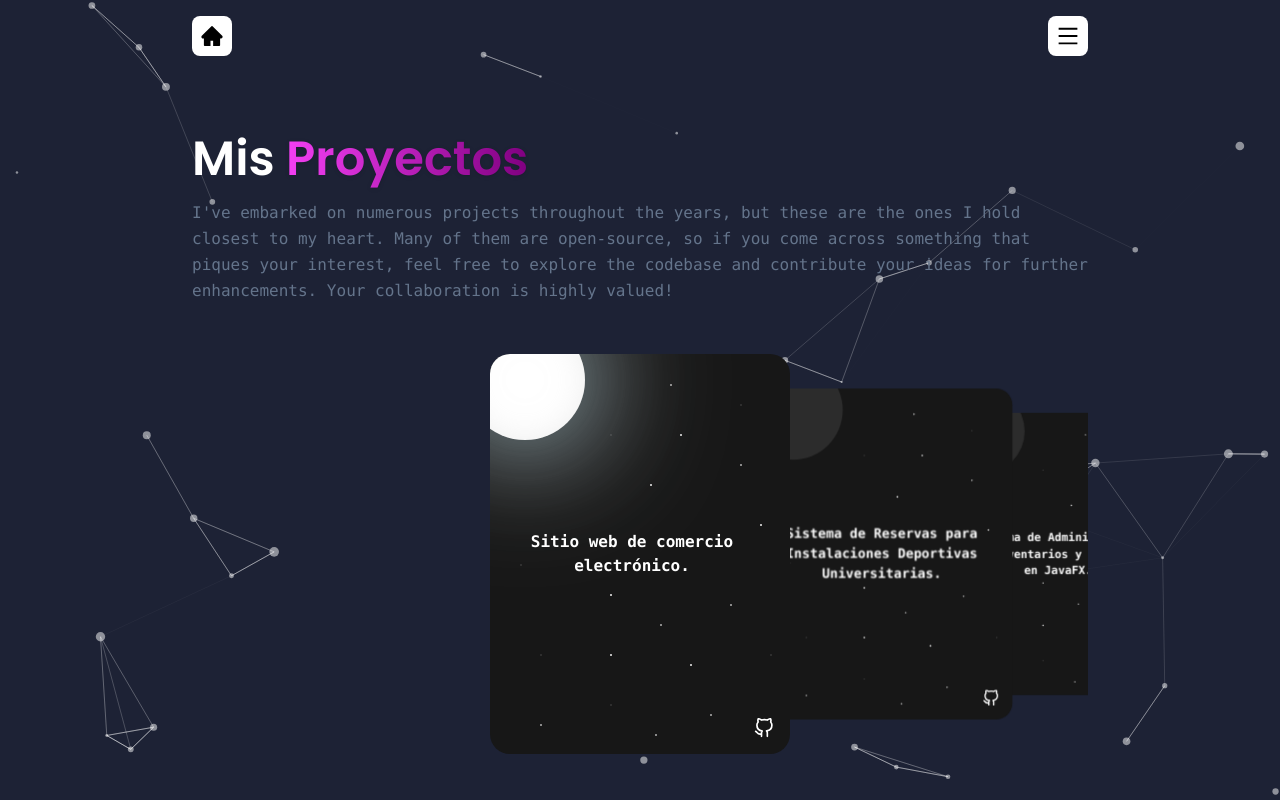
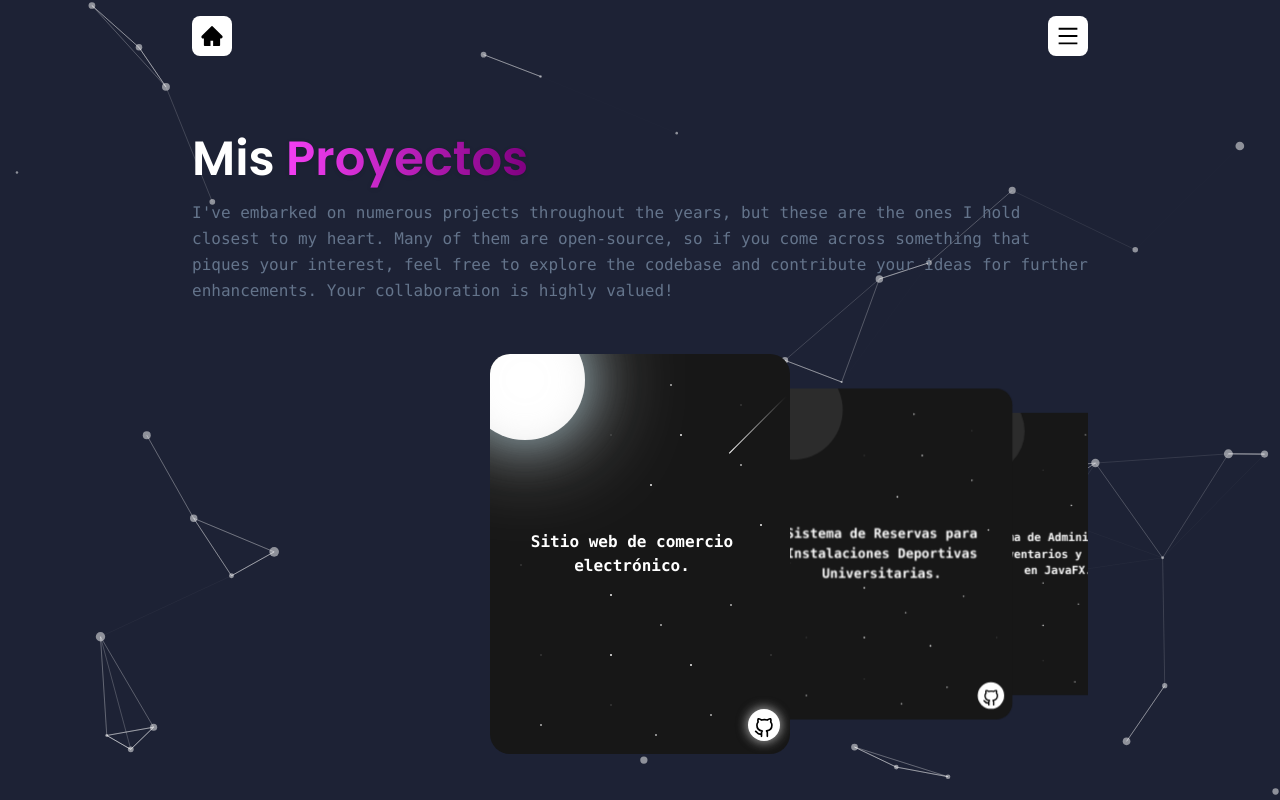
Before and after one commit to juanbep/Portafolio, a React (Vite) app: page /Portafolio/projects in a window 1280 px wide. Shown: the top 800 px of the page. Built offline with nearby package versions, Linux system fonts and the light colour scheme.

Commit message:
projects swiper-card v1.2

```diff
--- a/src/index.css
+++ b/src/index.css
@@ -209,11 +209,11 @@ body:has(.card-swiper[data-color="green"]:hover) {
 
 /*swiper card's*/
 
-.card-swiper-container {
+.swiper-slide-active .card-swiper-container {
     cursor: pointer;
 }
 
-.card-swiper-container:hover .card-swiper {
+.swiper-slide-active .card-swiper-container:hover .card-swiper {
     transform: rotateX(180deg) rotateZ(-180deg);
 }
 
@@ -320,7 +320,7 @@ body:has(.card-swiper[data-color="green"]:hover) {
 .card-swiper:hover::after,
 .card-swiper:hover .heading::before {
     filter: blur(3px);
-} */
+}  */
 
 .heading::after {
     content: "";
@@ -340,12 +340,12 @@ body:has(.card-swiper[data-color="green"]:hover) {
 .swiper-slide-active .heading::after {
     background: white;
     box-shadow:
-        0px 0px 100px rgba(173, 216, 230, 0.6),
-        0px 0px 150px rgba(255, 255, 255, 0.7),
+        0px 0px 50px rgba(173, 216, 230, 0.6),
+        0px 0px 100px rgba(255, 255, 255, 0.7),
         inset 0px 0px 40px -12px rgba(200, 200, 200, 0.5);
 }
 
-.swiper-slide-active .card-swiper:hover .heading::after {
+.swiper-slide-active .card-swiper-back .heading::after {
     box-shadow:
         0px 0px 200px rgba(173, 216, 230, 0.8),
         0px 0px 250px rgba(255, 255, 255, 1),
@@ -365,56 +365,56 @@ body:has(.card-swiper[data-color="green"]:hover) {
 .icons svg {
     width: 20px;
     height: 20px;
+    transition: 0.4s ease-in-out;
 }
 
 /*github icon*/
 
-/* .github {
+.github {
     position: relative;
-    transition: 0.4s ease-in-out;
 }
 
-.github:after {
+.github::after {
     content: "";
     position: absolute;
     width: 0.5em;
     height: 0.5em;
-    top: -0.45em;
-    left: -0.2em;
+    top: 0.2em;
+    left: 0.4em;
+    scale: 4;
     background-color: white;
-    box-shadow: 0px 0px 10px rgba(233, 233, 233, 0.5),
-        0px 0px 10px rgba(192, 192, 192, 0.5);
     border-radius: 50%;
     z-index: -1;
     transition: 0.3s ease-in-out;
 }
 
-.github svg path {
-    stroke: #ffffff;
-    transition: 0.4s ease-in-out;
+.swiper-slide-active .github::after {
+    box-shadow: 0px 0px 3px rgba(233, 233, 233, 0.5),
+        0px 0px 3px rgba(192, 192, 192, 0.5);
 }
 
-.github:hover svg path {
-    stroke: #000000;
+.swiper-slide-active .github:hover::after {
+    box-shadow: 0px 0px 10px rgba(233, 233, 233, 0.5),
+        0px 0px 10px rgba(192, 192, 192, 0.5);
 }
 
-.github svg {
-    transition: 0.3s ease-in-out;
+/* .github:hover svg {
+    transform: scale(1.25);
+} */
+
+.github svg path {
+    stroke: #000000;
+    transition: stroke 0.4s ease-in-out;
 }
 
-.github:hover svg {
-    scale: 1.25;
-}
+/* .github:hover svg path {
+    stroke: #ffffff;
+} */
 
-.github:hover:after {
-    scale: 4;
-    transform: translateX(0.09em) translateY(0.09em);
-}
-
-.github::before {
+.swiper-slide-active .github::before {
     content: "";
     position: absolute;
-    top: -1500%;
+    top: -2500%;
     left: 850%;
     rotate: -45deg;
     width: 5em;
@@ -424,9 +424,9 @@ body:has(.card-swiper[data-color="green"]:hover) {
     animation-delay: 5s;
 }
 
-.card-swiper:hover .github::before {
+/* .card-swiper:hover .github::before {
     filter: blur(3px);
-} */
+}  */
 
 @keyframes shootingStar {
     0% {
```
